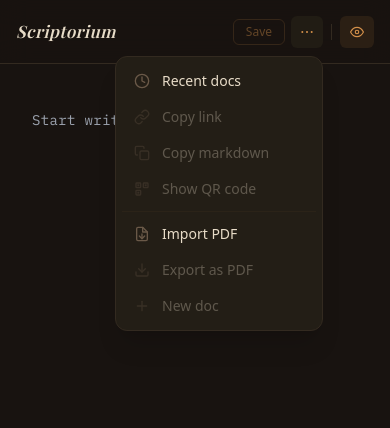
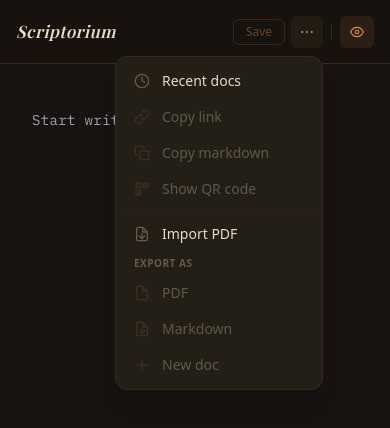
Before and after one commit to prathamudeshmukh/markdown-reader, a React (Vite) app: page / in a window 390 px wide. Both pictures are taken after a click on the button 307 px from the left and 31 px from the top of the page. Shown: the top 428 px of the page. Built offline with nearby package versions, Linux system fonts and the light colour scheme; no server answers; a web font is replaced by a local one.

Commit message:
Added download as markdown option

```diff
--- a/src/App.tsx
+++ b/src/App.tsx
@@ -112,6 +112,17 @@
     },
   });
 
+  function handleDownloadMarkdown() {
+    track('markdown_downloaded', { content_length_bucket: getContentLengthBucket(markdownText) });
+    const blob = new Blob([markdownText], { type: 'text/markdown;charset=utf-8' });
+    const url = URL.createObjectURL(blob);
+    const a = document.createElement('a');
+    a.href = url;
+    a.download = slug ? `${slug}.md` : 'document.md';
+    a.click();
+    URL.revokeObjectURL(url);
+  }
+
   function handleExportPdf() {
     track('pdf_exported', { mode_at_export: mode });
     if (mode === 'editor') {
@@ -135,6 +146,7 @@
           onSave: () => { void onSave('button'); },
           onNewDoc: () => { window.location.href = '/mreader/'; },
           onExportPdf: handleExportPdf,
+          onDownloadMarkdown: handleDownloadMarkdown,
           onCopyLink: () => { void copyLink('button'); },
           onCopyMarkdown: () => { void copyMarkdown(); },
           onToggleSidebar: () => setSidebarOpen((prev) => !prev),
--- a/src/components/Header.tsx
+++ b/src/components/Header.tsx
@@ -22,6 +22,7 @@
   onSave: () => void;
   onNewDoc: () => void;
   onExportPdf: () => void;
+  onDownloadMarkdown: () => void;
   onCopyLink: () => void;
   onCopyMarkdown: () => void;
   onToggleSidebar: () => void;
@@ -83,11 +84,13 @@
 export default function Header({
   document: { slug, markdownText, presenceCount },
   ui: { mode, isSaving, isLoading, copied, copiedMarkdown, sidebarOpen, isPdfImporting },
-  actions: { onToggle, onSave, onNewDoc, onExportPdf, onCopyLink, onCopyMarkdown, onToggleSidebar, onShowQr, onImportPdf },
+  actions: { onToggle, onSave, onNewDoc, onExportPdf, onDownloadMarkdown, onCopyLink, onCopyMarkdown, onToggleSidebar, onShowQr, onImportPdf },
 }: HeaderProps) {
   const fileInputRef = useRef<HTMLInputElement>(null);
   const moreRef = useRef<HTMLDivElement>(null);
+  const exportRef = useRef<HTMLDivElement>(null);
   const [moreOpen, setMoreOpen] = useState(false);
+  const [exportOpen, setExportOpen] = useState(false);
 
   // Close overflow menu on outside click
   useEffect(() => {
@@ -100,6 +103,18 @@
     document.addEventListener('mousedown', handleClick);
     return () => document.removeEventListener('mousedown', handleClick);
   }, [moreOpen]);
+
+  // Close export dropdown on outside click
+  useEffect(() => {
+    if (!exportOpen) return;
+    function handleClick(e: MouseEvent) {
+      if (exportRef.current && !exportRef.current.contains(e.target as Node)) {
+        setExportOpen(false);
+      }
+    }
+    document.addEventListener('mousedown', handleClick);
+    return () => document.removeEventListener('mousedown', handleClick);
+  }, [exportOpen]);
 
   function handleFileChange(e: React.ChangeEvent<HTMLInputElement>) {
     const file = e.target.files?.[0];
@@ -226,12 +241,42 @@
               )}
             </button>
 
-            {/* Export PDF */}
-            <button onClick={onExportPdf} title="Export as PDF" aria-label="Export as PDF" disabled={markdownText.length === 0} className={`${TOOL_BTN} ${TOOL_BTN_DISABLED}`}>
-              <svg xmlns="http://www.w3.org/2000/svg" className="h-4 w-4" viewBox="0 0 24 24" fill="none" stroke="currentColor" strokeWidth="2" strokeLinecap="round" strokeLinejoin="round">
-                <path d="M21 15v4a2 2 0 0 1-2 2H5a2 2 0 0 1-2-2v-4" /><polyline points="7 10 12 15 17 10" /><line x1="12" y1="15" x2="12" y2="3" />
-              </svg>
-            </button>
+            {/* Export as dropdown */}
+            <div ref={exportRef} className="relative">
+              <button
+                onClick={() => setExportOpen((v) => !v)}
+                title="Export as…"
+                aria-label="Export as…"
+                disabled={markdownText.length === 0}
+                className={`${TOOL_BTN} ${TOOL_BTN_DISABLED} ${exportOpen ? '!text-[var(--accent)] !bg-[var(--bg-secondary)]' : ''}`}
+              >
+                <svg xmlns="http://www.w3.org/2000/svg" className="h-4 w-4" viewBox="0 0 24 24" fill="none" stroke="currentColor" strokeWidth="2" strokeLinecap="round" strokeLinejoin="round">
+                  <path d="M21 15v4a2 2 0 0 1-2 2H5a2 2 0 0 1-2-2v-4" /><polyline points="7 10 12 15 17 10" /><line x1="12" y1="15" x2="12" y2="3" />
+                </svg>
+              </button>
+
+              {exportOpen && (
+                <div
+                  className="absolute right-0 top-full mt-2 w-44 rounded-xl p-1.5 shadow-xl z-50 animate-fade-in"
+                  style={{ backgroundColor: 'var(--bg-elevated, var(--bg-primary))', border: '1px solid var(--border)' }}
+                >
+                  <p className="px-3 py-1 text-[10px] font-semibold uppercase tracking-wider" style={{ color: 'var(--text-muted)' }}>Export as</p>
+                  <MenuItem onClick={() => { setExportOpen(false); onExportPdf(); }}>
+                    <svg xmlns="http://www.w3.org/2000/svg" className="h-4 w-4 shrink-0" style={{ color: 'var(--text-muted)' }} viewBox="0 0 24 24" fill="none" stroke="currentColor" strokeWidth="2" strokeLinecap="round" strokeLinejoin="round">
+                      <path d="M13 2H6a2 2 0 0 0-2 2v16a2 2 0 0 0 2 2h12a2 2 0 0 0 2-2V9z" /><polyline points="13 2 13 9 20 9" />
+                    </svg>
+                    PDF
+                  </MenuItem>
+                  <MenuItem onClick={() => { setExportOpen(false); onDownloadMarkdown(); }}>
+                    <svg xmlns="http://www.w3.org/2000/svg" className="h-4 w-4 shrink-0" style={{ color: 'var(--text-muted)' }} viewBox="0 0 24 24" fill="none" stroke="currentColor" strokeWidth="2" strokeLinecap="round" strokeLinejoin="round">
+                      <path d="M13 2H6a2 2 0 0 0-2 2v16a2 2 0 0 0 2 2h12a2 2 0 0 0 2-2V9z" /><polyline points="13 2 13 9 20 9" />
+                      <polyline points="8 15 12 19 16 15" /><line x1="12" y1="12" x2="12" y2="19" />
+                    </svg>
+                    Markdown
+                  </MenuItem>
+                </div>
+              )}
+            </div>
 
             {/* New doc */}
             <button onClick={onNewDoc} title="New doc" aria-label="New doc" disabled={slug === null && markdownText.length === 0} className={`${TOOL_BTN} ${TOOL_BTN_DISABLED}`}>
@@ -314,11 +359,21 @@
                   {isPdfImporting ? 'Importing…' : 'Import PDF'}
                 </MenuItem>
 
+                <p className="px-3 py-1 text-[10px] font-semibold uppercase tracking-wider" style={{ color: 'var(--text-muted)' }}>Export as</p>
+
                 <MenuItem onClick={() => handleMenuAction(onExportPdf)} disabled={markdownText.length === 0}>
                   <svg xmlns="http://www.w3.org/2000/svg" className="h-4 w-4 shrink-0" style={{ color: 'var(--text-muted)' }} viewBox="0 0 24 24" fill="none" stroke="currentColor" strokeWidth="2" strokeLinecap="round" strokeLinejoin="round">
-                    <path d="M21 15v4a2 2 0 0 1-2 2H5a2 2 0 0 1-2-2v-4" /><polyline points="7 10 12 15 17 10" /><line x1="12" y1="15" x2="12" y2="3" />
+                    <path d="M13 2H6a2 2 0 0 0-2 2v16a2 2 0 0 0 2 2h12a2 2 0 0 0 2-2V9z" /><polyline points="13 2 13 9 20 9" />
                   </svg>
-                  Export as PDF
+                  PDF
+                </MenuItem>
+
+                <MenuItem onClick={() => handleMenuAction(onDownloadMarkdown)} disabled={markdownText.length === 0}>
+                  <svg xmlns="http://www.w3.org/2000/svg" className="h-4 w-4 shrink-0" style={{ color: 'var(--text-muted)' }} viewBox="0 0 24 24" fill="none" stroke="currentColor" strokeWidth="2" strokeLinecap="round" strokeLinejoin="round">
+                    <path d="M13 2H6a2 2 0 0 0-2 2v16a2 2 0 0 0 2 2h12a2 2 0 0 0 2-2V9z" /><polyline points="13 2 13 9 20 9" />
+                    <polyline points="8 15 12 19 16 15" /><line x1="12" y1="12" x2="12" y2="19" />
+                  </svg>
+                  Markdown
                 </MenuItem>
 
                 <MenuItem onClick={() => handleMenuAction(onNewDoc)} disabled={slug === null && markdownText.length === 0}>
--- a/src/telemetry/types.ts
+++ b/src/telemetry/types.ts
@@ -13,6 +13,7 @@
   | 'markdown_copied'
   | 'qr_opened'
   | 'pdf_exported'
+  | 'markdown_downloaded'
   | 'pdf_imported'
   | 'recent_doc_opened';
 
@@ -59,6 +60,9 @@
   pdf_exported: {
     mode_at_export: 'editor' | 'preview';
   };
+  markdown_downloaded: {
+    content_length_bucket: ContentLengthBucket;
+  };
   pdf_imported: {
     page_count: number;
     content_length_bucket: ContentLengthBucket;
```
Also changed, not shown: 1 other file (tests, documents, lock files or other folders).
